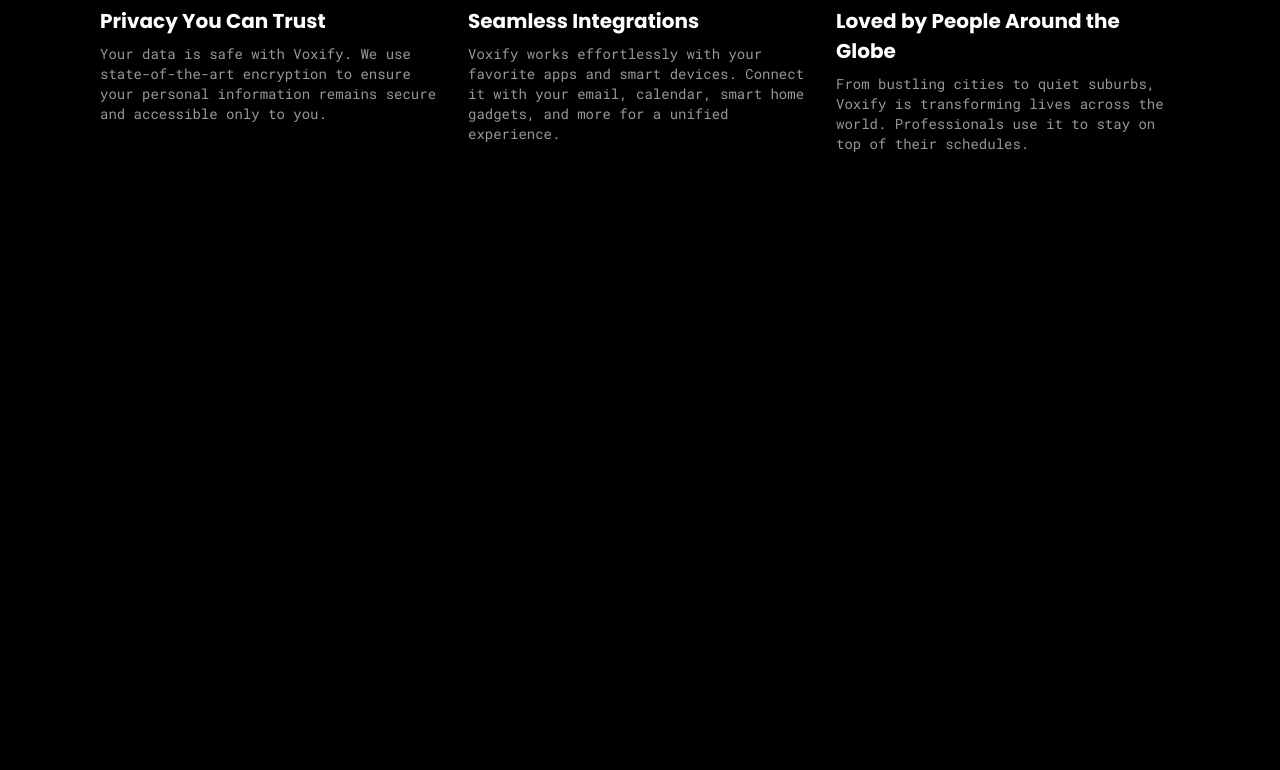
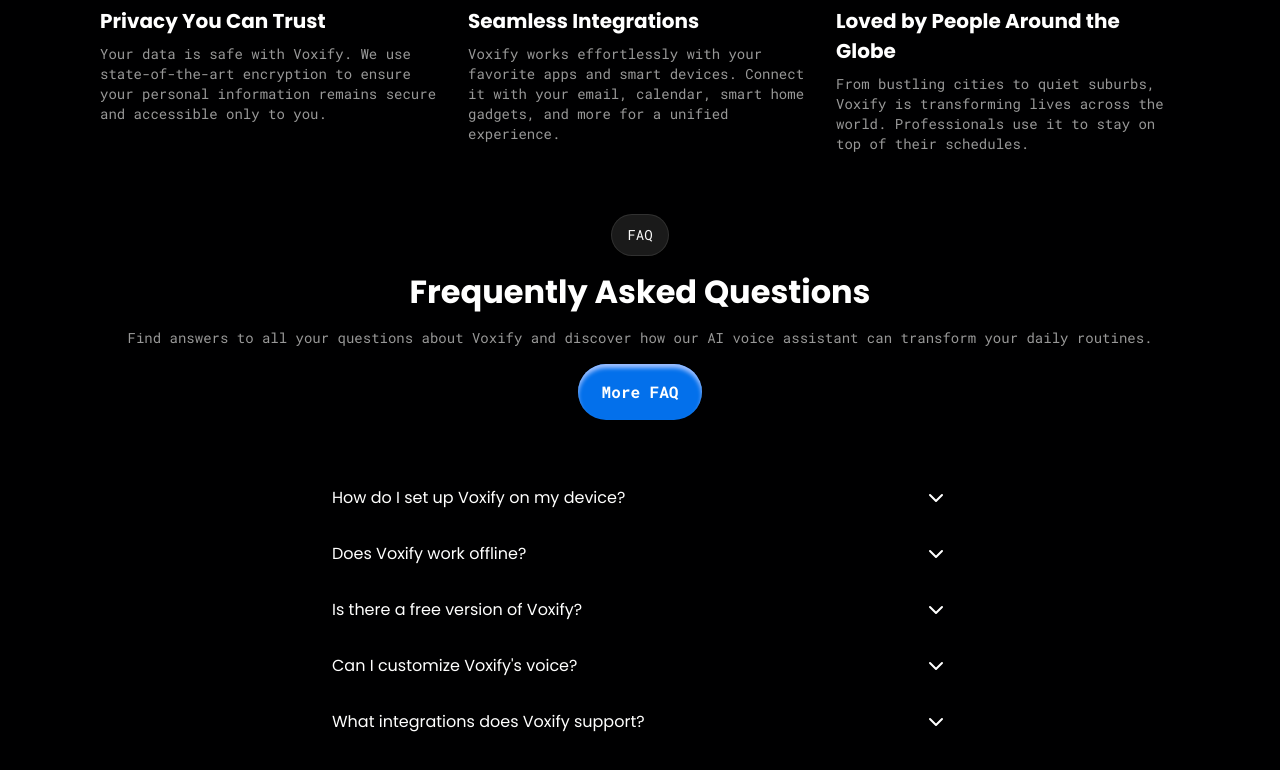
Before and after one commit to daviddozie/voxify, a Next.js app: page / in a window 1280 px wide. Shown: the part 2795-3565 px from the top of the page. Before the commit the page ends 2973 px from the top, so only its background shows below. Built offline with nearby package versions, Linux system fonts and the light colour scheme.

Commit message:
added FAQ to landing page

```diff
--- a/package.json
+++ b/package.json
@@ -9,6 +9,7 @@
     "lint": "next lint"
   },
   "dependencies": {
+    "@radix-ui/react-accordion": "^1.2.3",
     "@radix-ui/react-slot": "^1.1.2",
     "class-variance-authority": "^0.7.1",
     "clsx": "^2.1.1",
--- a/src/app/page.tsx
+++ b/src/app/page.tsx
@@ -1,6 +1,7 @@
 import { Hero } from "@/components/Home/Hero";
 import { Features } from "@/components/Home/Features";
 import { HowIsWork } from "@/components/Home/howitworks";
+import { FAQ } from "@/components/Home/faq";
 
 const Home = () => {
     return (
@@ -8,6 +9,7 @@
             <Hero />
             <Features />
             <HowIsWork />
+            <FAQ />
         </>
     )
 }
--- /dev/null
+++ b/src/components/Home/faq.tsx
@@ -0,0 +1,81 @@
+"use client";
+import { useState } from "react";
+import { Button } from "../ui/button";
+import {
+    Accordion,
+    AccordionContent,
+    AccordionItem,
+    AccordionTrigger,
+} from "@/components/ui/accordion";
+import { ChevronDown, ChevronUp } from "lucide-react";
+
+export const FAQ = () => {
+    const [activeItem, setActiveItem] = useState<string | null>(null);
+
+    const toggleAccordion = (value: string) => {
+        setActiveItem(activeItem === value ? null : value);
+    };
+
+    return (
+        <div className="mt-[60px]">
+            <div className="flex justify-center">
+                <Button className="bg-white/10 py-[10px] px-[15px] backdrop-blur-lg border-white/10 border text-sm font-normal roboto-mono rounded-[24px]">
+                    FAQ
+                </Button>
+            </div>
+            <h2 className="text-[32px] font-bold text-white poppins my-3 text-center">
+                Frequently Asked Questions
+            </h2>
+            <p className="text-sm font-normal text-center text-[#989898] roboto-mono">
+                Find answers to all your questions about Voxify and discover how our AI voice
+                assistant can transform your daily routines.
+            </p>
+            <div className="flex justify-center mt-4">
+                <Button
+                    className="bg-[#0370EB] text-white text-base font-bold py-4 px-6 roboto-mono rounded-[50px] shadow-none"
+                    style={{ boxShadow: "inset 0px 4px 4px 0px #A0C0FF" }}
+                >
+                    More FAQ
+                </Button>
+            </div>
+            <div className="w-full md:max-w-[60%] mx-auto mt-[50px]">
+                <Accordion type="single" collapsible className="w-full">
+                    {[
+                        { value: "item-1", question: "How do I set up Voxify on my device?" },
+                        { value: "item-2", question: "Does Voxify work offline?" },
+                        { value: "item-3", question: "Is there a free version of Voxify?" },
+                        { value: "item-4", question: "Can I customize Voxify's voice?" },
+                        { value: "item-5", question: "What integrations does Voxify support?" },
+                    ].map((item) => (
+                        <AccordionItem
+                            key={item.value}
+                            value={item.value}
+                            className={`transition-all duration-300 px-4 rounded-lg ${
+                                activeItem === item.value
+                                    ? "bg-white/10 backdrop-blur-[25px] border-2 border-white/10"
+                                    : "bg-transparent"
+                            }`}
+                            onClick={() => toggleAccordion(item.value)}
+                        >
+                            <AccordionTrigger
+                                className={`text-white text-base poppins flex justify-between items-center w-full ${
+                                    activeItem === item.value ? "font-bold" : "font-normal"
+                                }`}
+                            >
+                                {item.question}
+                                {activeItem === item.value ? (
+                                    <ChevronUp className="ml-2" />
+                                ) : (
+                                    <ChevronDown className="ml-2" />
+                                )}
+                            </AccordionTrigger>
+                            <AccordionContent className="text-[#989898] text-sm poppins">
+                                Voxify offers both free and premium subscription plans. The premium plan unlocks advanced features such as custom voice commands, additional integrations, and priority support.
+                            </AccordionContent>
+                        </AccordionItem>
+                    ))}
+                </Accordion>
+            </div>
+        </div>
+    );
+};
--- /dev/null
+++ b/src/components/ui/accordion.tsx
@@ -0,0 +1,52 @@
+"use client";
+
+import * as React from "react";
+import * as AccordionPrimitive from "@radix-ui/react-accordion";
+
+import { cn } from "@/lib/utils";
+
+const Accordion = AccordionPrimitive.Root;
+
+const AccordionItem = React.forwardRef<
+  React.ElementRef<typeof AccordionPrimitive.Item>,
+  React.ComponentPropsWithoutRef<typeof AccordionPrimitive.Item>
+>(({ className, ...props }, ref) => (
+  <AccordionPrimitive.Item ref={ref} className={cn("", className)} {...props} />
+));
+AccordionItem.displayName = "AccordionItem";
+
+const AccordionTrigger = React.forwardRef<
+  React.ElementRef<typeof AccordionPrimitive.Trigger>,
+  React.ComponentPropsWithoutRef<typeof AccordionPrimitive.Trigger> & { icon?: React.ReactNode }
+>(({ className, children, icon, ...props }, ref) => (
+  <AccordionPrimitive.Header className="flex">
+    <AccordionPrimitive.Trigger
+      ref={ref}
+      className={cn(
+        "flex flex-1 items-center justify-between py-4 text-sm font-medium transition-all text-left",
+        className
+      )}
+      {...props}
+    >
+      {children}
+      {icon && <span>{icon}</span>}
+    </AccordionPrimitive.Trigger>
+  </AccordionPrimitive.Header>
+));
+AccordionTrigger.displayName = "AccordionTrigger";
+
+const AccordionContent = React.forwardRef<
+  React.ElementRef<typeof AccordionPrimitive.Content>,
+  React.ComponentPropsWithoutRef<typeof AccordionPrimitive.Content>
+>(({ className, children, ...props }, ref) => (
+  <AccordionPrimitive.Content
+    ref={ref}
+    className="overflow-hidden text-sm data-[state=closed]:animate-accordion-up data-[state=open]:animate-accordion-down"
+    {...props}
+  >
+    <div className={cn("pb-4 pt-0", className)}>{children}</div>
+  </AccordionPrimitive.Content>
+));
+AccordionContent.displayName = "AccordionContent";
+
+export { Accordion, AccordionItem, AccordionTrigger, AccordionContent };
```
Also changed, not shown: 1 other file (tests, documents, lock files or other folders).
